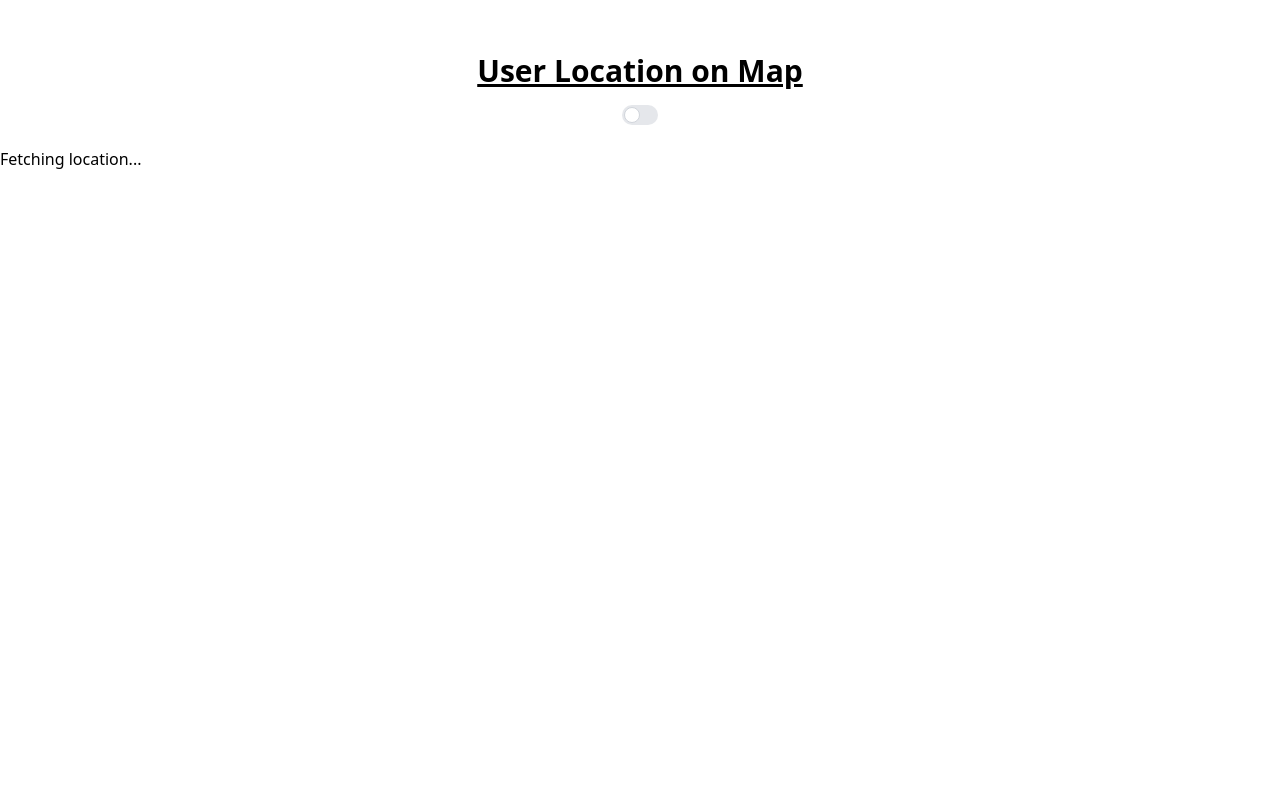
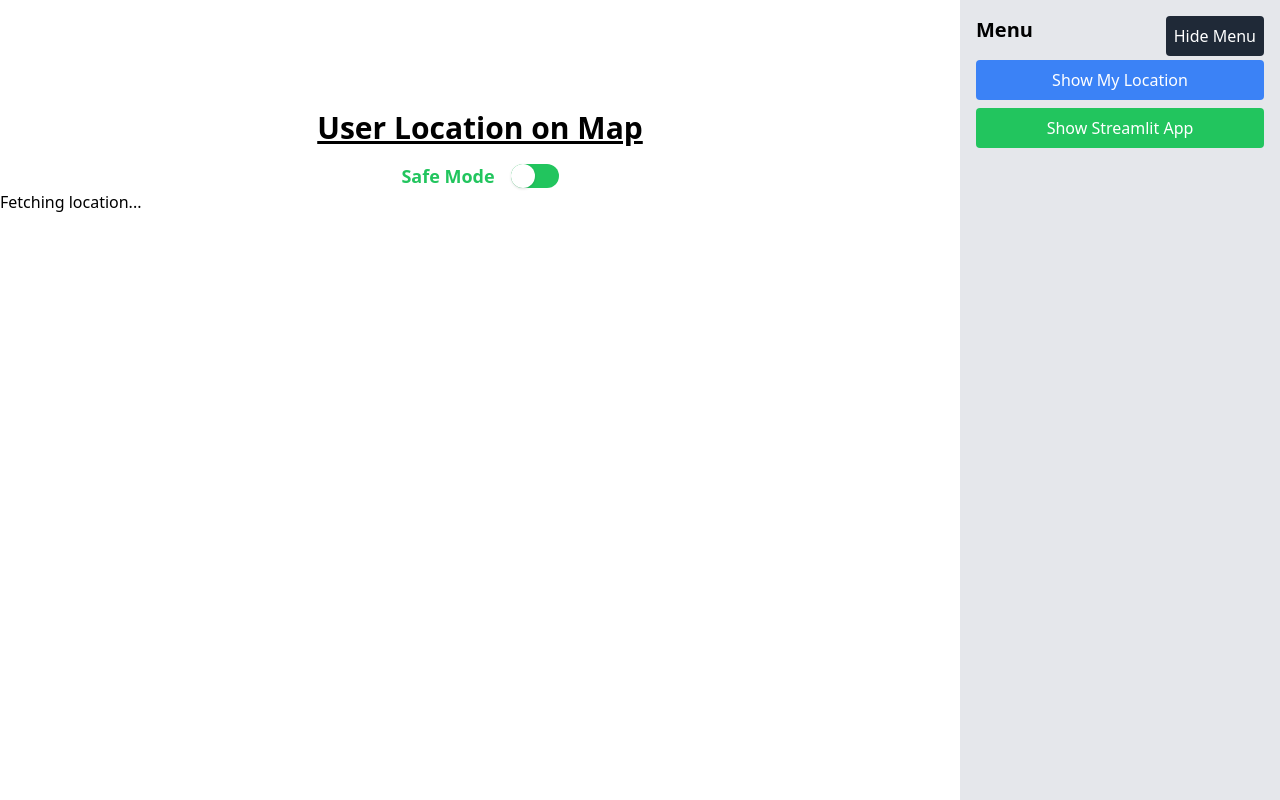
Before and after one commit to achraftouati/hackathon-uit-reactapp, a React (Create React App) app: page / in a window 1280 px wide. Built offline with nearby package versions, Linux system fonts and the light colour scheme; no server answers; the HTML template or start-up script is replaced by a standard one.

Commit message:
two functionalities added

```diff
--- a/src/App.js
+++ b/src/App.js
@@ -1,16 +1,56 @@
-// src/App.js
-import React from 'react';
+import React, { useState } from 'react';
 import MapComponent from './MapComponent';
+import StaticMap from './StaticMap';
 import Switcher1 from './Switcher1';
 
 function App() {
+  const [showStreamlit, setShowStreamlit] = useState(false);
+  const [sideMenuVisible, setSideMenuVisible] = useState(true);
+
+  const toggleStreamlit = () => setShowStreamlit(true);
+  const toggleMap = () => setShowStreamlit(false);
+  const toggleSideMenu = () => setSideMenuVisible((prev) => !prev);
+
   return (
-    <div className="h-screen flex flex-col items-center justify-center">
-      <h1 className="text-3xl font-bold underline mb-4">
-        User Location on Map
-      </h1>
-      <Switcher1 />
-      <MapComponent />
+    <div className="h-screen flex">
+      {/* Main Content */}
+      <div className="flex-grow flex flex-col items-center justify-center">
+        <h1 className="text-3xl font-bold underline mb-4">User Location on Map</h1>
+        <Switcher1 />
+        {showStreamlit ? (
+          // Use StaticMap instead of iframe
+          <StaticMap />
+        ) : (
+          <MapComponent />
+        )}
+      </div>
+
+      {/* Side Menu */}
+      {sideMenuVisible && (
+        <div className="side-menu w-1/4 bg-gray-200 p-4">
+          <h2 className="text-xl font-bold mb-4">Menu</h2>
+          <button
+            onClick={toggleMap}
+            className="block mb-2 p-2 w-full bg-blue-500 text-white rounded"
+          >
+            Show My Location
+          </button>
+          <button
+            onClick={toggleStreamlit}
+            className="block p-2 w-full bg-green-500 text-white rounded"
+          >
+            Show Streamlit App
+          </button>
+        </div>
+      )}
+
+      {/* Toggle Button for Side Menu */}
+      <button
+        onClick={toggleSideMenu}
+        className="absolute top-4 right-4 p-2 bg-gray-800 text-white rounded"
+      >
+        {sideMenuVisible ? 'Hide Menu' : 'Show Menu'}
+      </button>
     </div>
   );
 }
--- a/src/MapComponent.js
+++ b/src/MapComponent.js
@@ -1,15 +1,18 @@
-// src/MapComponent.js
 import React, { useEffect, useState } from 'react';
 import { MapContainer, TileLayer, Marker, Popup } from 'react-leaflet';
 import 'leaflet/dist/leaflet.css';
 import L from 'leaflet';
 
-// Fix marker icon issue
+// Fix for missing marker icons
+import markerIcon from 'leaflet/dist/images/marker-icon.png';
+import markerIcon2x from 'leaflet/dist/images/marker-icon-2x.png';
+import markerShadow from 'leaflet/dist/images/marker-shadow.png';
+
 delete L.Icon.Default.prototype._getIconUrl;
 L.Icon.Default.mergeOptions({
-  iconRetinaUrl: require('leaflet/dist/images/marker-icon-2x.png'),
-  iconUrl: require('leaflet/dist/images/marker-icon.png'),
-  shadowUrl: require('leaflet/dist/images/marker-shadow.png'),
+  iconRetinaUrl: markerIcon2x,
+  iconUrl: markerIcon,
+  shadowUrl: markerShadow,
 });
 
 const MapComponent = () => {
@@ -17,8 +20,7 @@ const MapComponent = () => {
   const [error, setError] = useState(null);
 
   useEffect(() => {
-    // Check if Geolocation is available
-    if ("geolocation" in navigator) {
+    if ('geolocation' in navigator) {
       navigator.geolocation.getCurrentPosition(
         (position) => {
           const { latitude, longitude } = position.coords;
@@ -29,23 +31,25 @@ const MapComponent = () => {
         }
       );
     } else {
-      setError("Geolocation is not supported by this browser.");
+      setError('Geolocation is not supported by this browser.');
     }
   }, []);
 
   return (
-    <div className="w-full h-3/4">
+    <div style={{ height: '500px', width: '100%' }}>
       {error && <p className="text-red-500">{error}</p>}
       {location.latitude && location.longitude ? (
-        <MapContainer center={[location.latitude, location.longitude]} zoom={13} className="w-full h-full">
+        <MapContainer
+          center={[location.latitude, location.longitude]}
+          zoom={13}
+          className="w-full h-full"
+        >
           <TileLayer
             url="https://{s}.tile.openstreetmap.org/{z}/{x}/{y}.png"
             attribution='&copy; <a href="https://www.openstreetmap.org/copyright">OpenStreetMap</a> contributors'
           />
           <Marker position={[location.latitude, location.longitude]}>
-            <Popup>
-              You are here!
-            </Popup>
+            <Popup>You are here!</Popup>
           </Marker>
         </MapContainer>
       ) : (
--- /dev/null
+++ b/src/StaticMap.js
@@ -0,0 +1,18 @@
+import React, { useEffect, useState } from 'react';
+import screenshot from './assets/images/screenshot.png';
+
+const StaticMap = () => {
+  return (
+    <div>
+      <img
+                src={screenshot}
+                alt="Streamlit App"
+                className="cursor-pointer"
+                style={{ width: '100%', borderRadius: '8px' }}
+                onClick={() => window.open('https://gdp-dashboard-m01lwv2d4cj.streamlit.app', '_blank')}
+              />
+    </div>
+  );
+};
+
+export default StaticMap;
--- a/src/Switcher1.js
+++ b/src/Switcher1.js
@@ -1,11 +1,33 @@
+import React, { useState } from "react";
+
 const Switcher1 = () => {
+  const [isSafeMode, setIsSafeMode] = useState(true);
+
+  const toggleMode = () => {
+    setIsSafeMode((prevMode) => !prevMode);
+  };
 
   return (
-    <div className="mb-4">
-      <label className="relative inline-flex items-center cursor-pointer">
-        <input type="checkbox" value="" className="sr-only peer"/>
-    <div className="w-9 h-5 bg-gray-200 hover:bg-gray-300 peer-focus:outline-0 peer-focus:ring-transparent rounded-full peer transition-all ease-in-out duration-500 peer-checked:after:translate-x-full peer-checked:after:border-white after:content-[''] after:absolute after:top-[2px] after:left-[2px] after:bg-white after:border-gray-300 after:border after:rounded-full after:h-4 after:w-4 after:transition-all peer-checked:bg-indigo-600 hover:peer-checked:bg-indigo-700"></div>
-    </label>
+    <div className="flex items-center gap-4">
+      <span
+        className={`text-lg font-bold ${
+          isSafeMode ? "text-green-500" : "text-red-500"
+        }`}
+      >
+        {isSafeMode ? "Safe Mode" : "Alert Mode"}
+      </span>
+      <button
+        onClick={toggleMode}
+        className={`w-12 h-6 rounded-full flex items-center ${
+          isSafeMode ? "bg-green-500" : "bg-red-500"
+        }`}
+      >
+        <div
+          className={`w-6 h-6 bg-white rounded-full shadow transform transition-transform ${
+            isSafeMode ? "translate-x-0" : "translate-x-6"
+          }`}
+        ></div>
+      </button>
     </div>
   );
 };
```
Also changed, not shown: src/assets/images/screenshot.png (added).
